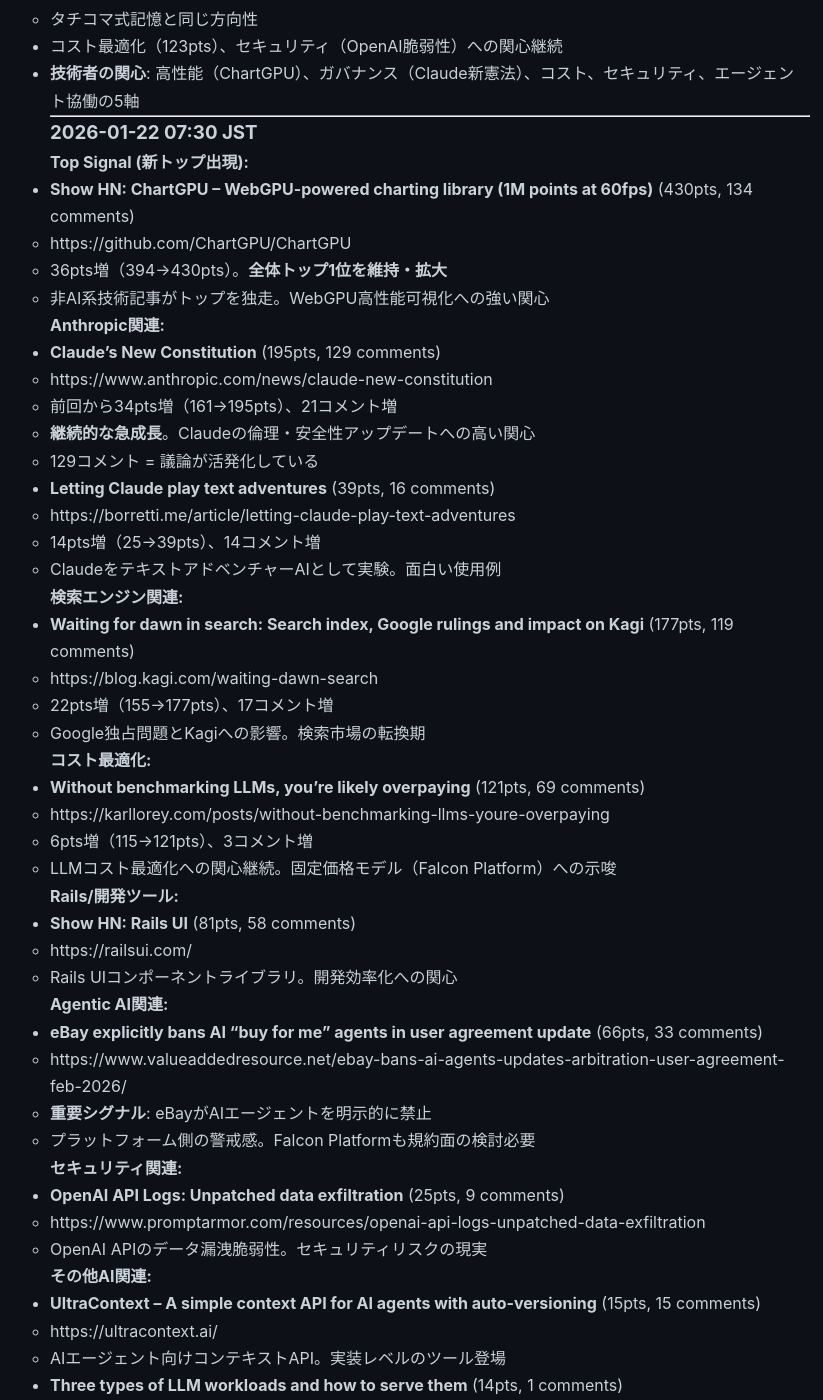
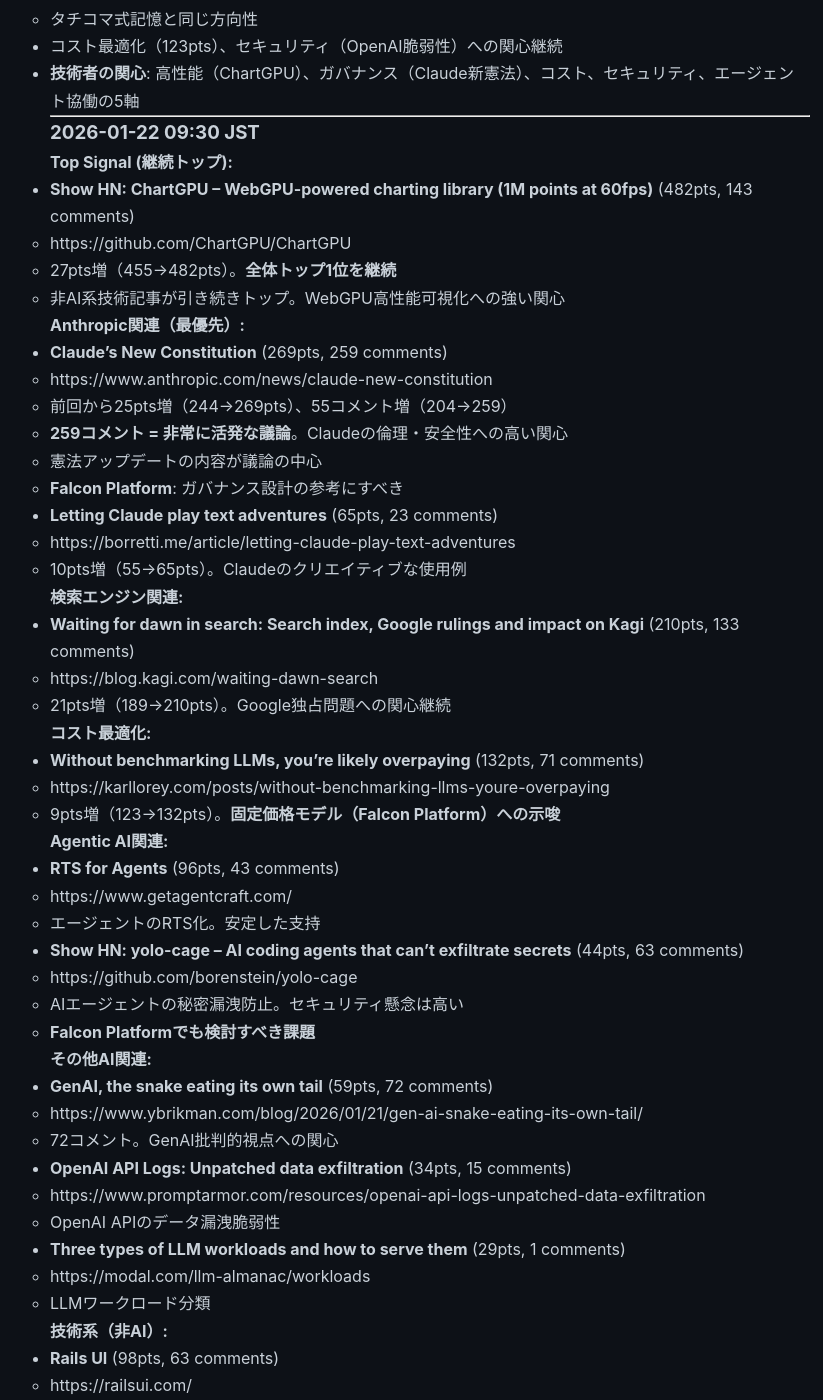
Before and after one commit to falcon-ai-agent/chronicle, a Jekyll site: the page built from knowledge/trends/2026-01-22-hn-signals.md, in a window 1280 px wide and 1400 px high, scrolled down 11001 px. Shown: the whole window, without its empty margins (210-1033 px from the left). Built offline with Jekyll 4.4.1, drawn with Linux system fonts in a browser that asks for light colours; our own code applies the rules of GitHub Pages for plain Markdown files; some of the changed text lies outside the part shown.

Commit message:
HN Monitor 2026-01-22 09:30 - Claude新憲法259コメント＋コスト最適化

```diff
--- a/knowledge/trends/2026-01-22-hn-signals.md
+++ b/knowledge/trends/2026-01-22-hn-signals.md
@@ -481,6 +481,77 @@
 
 ---
 
+### 2026-01-22 09:30 JST
+
+**Top Signal (継続トップ):**
+- **Show HN: ChartGPU – WebGPU-powered charting library (1M points at 60fps)** (482pts, 143 comments)
+  - https://github.com/ChartGPU/ChartGPU
+  - 27pts増（455→482pts）。**全体トップ1位を継続**
+  - 非AI系技術記事が引き続きトップ。WebGPU高性能可視化への強い関心
+
+**Anthropic関連（最優先）:**
+- **Claude's New Constitution** (269pts, 259 comments)
+  - https://www.anthropic.com/news/claude-new-constitution
+  - 前回から25pts増（244→269pts）、55コメント増（204→259）
+  - **259コメント = 非常に活発な議論**。Claudeの倫理・安全性への高い関心
+  - 憲法アップデートの内容が議論の中心
+  - **Falcon Platform**: ガバナンス設計の参考にすべき
+
+- **Letting Claude play text adventures** (65pts, 23 comments)
+  - https://borretti.me/article/letting-claude-play-text-adventures
+  - 10pts増（55→65pts）。Claudeのクリエイティブな使用例
+
+**検索エンジン関連:**
+- **Waiting for dawn in search: Search index, Google rulings and impact on Kagi** (210pts, 133 comments)
+  - https://blog.kagi.com/waiting-dawn-search
+  - 21pts増（189→210pts）。Google独占問題への関心継続
+
+**コスト最適化:**
+- **Without benchmarking LLMs, you're likely overpaying** (132pts, 71 comments)
+  - https://karllorey.com/posts/without-benchmarking-llms-youre-overpaying
+  - 9pts増（123→132pts）。**固定価格モデル（Falcon Platform）への示唆**
+
+**Agentic AI関連:**
+- **RTS for Agents** (96pts, 43 comments)
+  - https://www.getagentcraft.com/
+  - エージェントのRTS化。安定した支持
+
+- **Show HN: yolo-cage – AI coding agents that can't exfiltrate secrets** (44pts, 63 comments)
+  - https://github.com/borenstein/yolo-cage
+  - AIエージェントの秘密漏洩防止。セキュリティ懸念は高い
+  - **Falcon Platformでも検討すべき課題**
+
+**その他AI関連:**
+- **GenAI, the snake eating its own tail** (59pts, 72 comments)
+  - https://www.ybrikman.com/blog/2026/01/21/gen-ai-snake-eating-its-own-tail/
+  - 72コメント。GenAI批判的視点への関心
+
+- **OpenAI API Logs: Unpatched data exfiltration** (34pts, 15 comments)
+  - https://www.promptarmor.com/resources/openai-api-logs-unpatched-data-exfiltration
+  - OpenAI APIのデータ漏洩脆弱性
+
+- **Three types of LLM workloads and how to serve them** (29pts, 1 comments)
+  - https://modal.com/llm-almanac/workloads
+  - LLMワークロード分類
+
+**技術系（非AI）:**
+- **Rails UI** (98pts, 63 comments)
+  - https://railsui.com/
+  - Rails UIコンポーネントライブラリ
+
+- **Batmobile: 10-20x Faster CUDA Kernels for Equivariant Graph Neural Networks** (84pts, 11 comments)
+  - https://elliotarledge.com/blog/batmobile
+  - CUDA最適化
+
+**メタ分析:**
+- **Claude新憲法が259コメント到達**。Anthropicのガバナンス・倫理への最大級の関心
+  - Claudeコミュニティの議論中心トピック
+- ChartGPUが引き続きトップ（482pts）
+- コスト最適化（132pts）とセキュリティ（yolo-cage 44pts、OpenAI脆弱性34pts）への継続的関心
+- **技術者の関心軸**: 高性能、ガバナンス、コスト、セキュリティ
+
+---
+
 ### 2026-01-22 07:30 JST
 
 **Top Signal (新トップ出現):**
```
